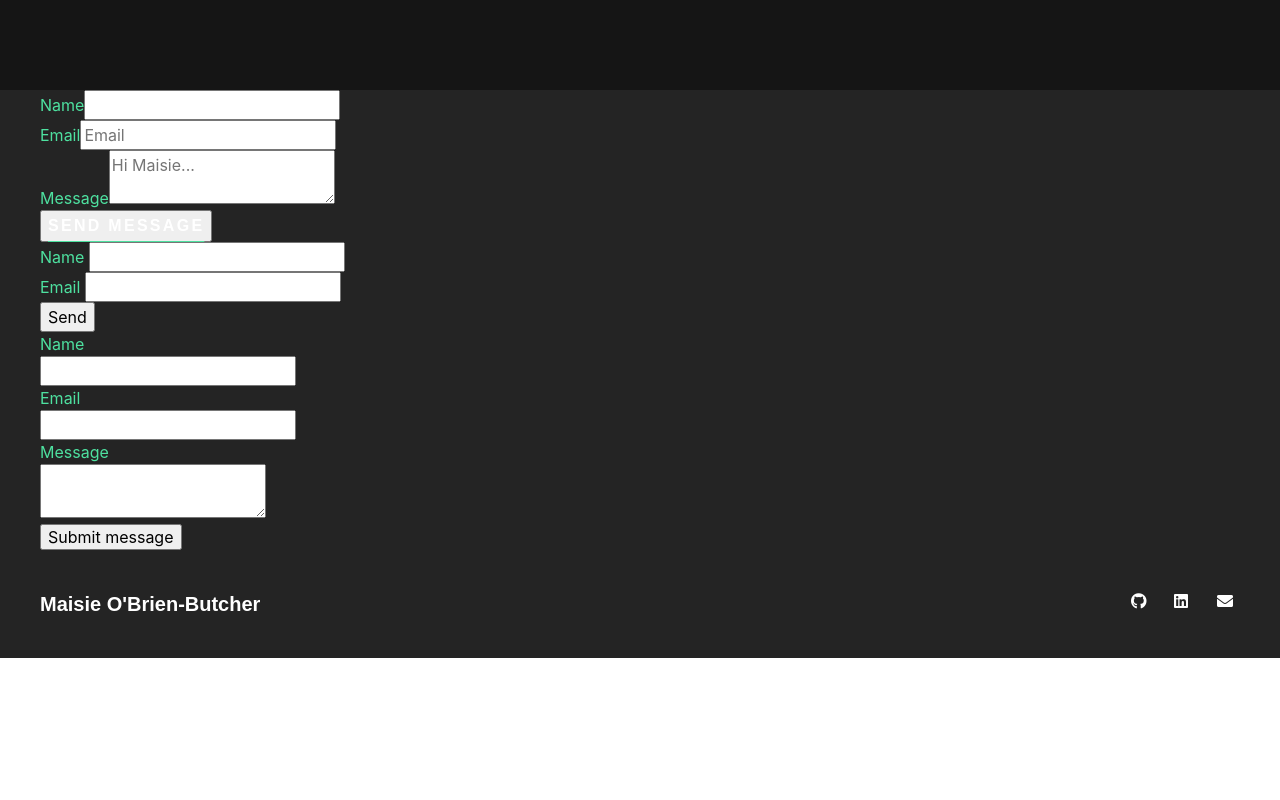
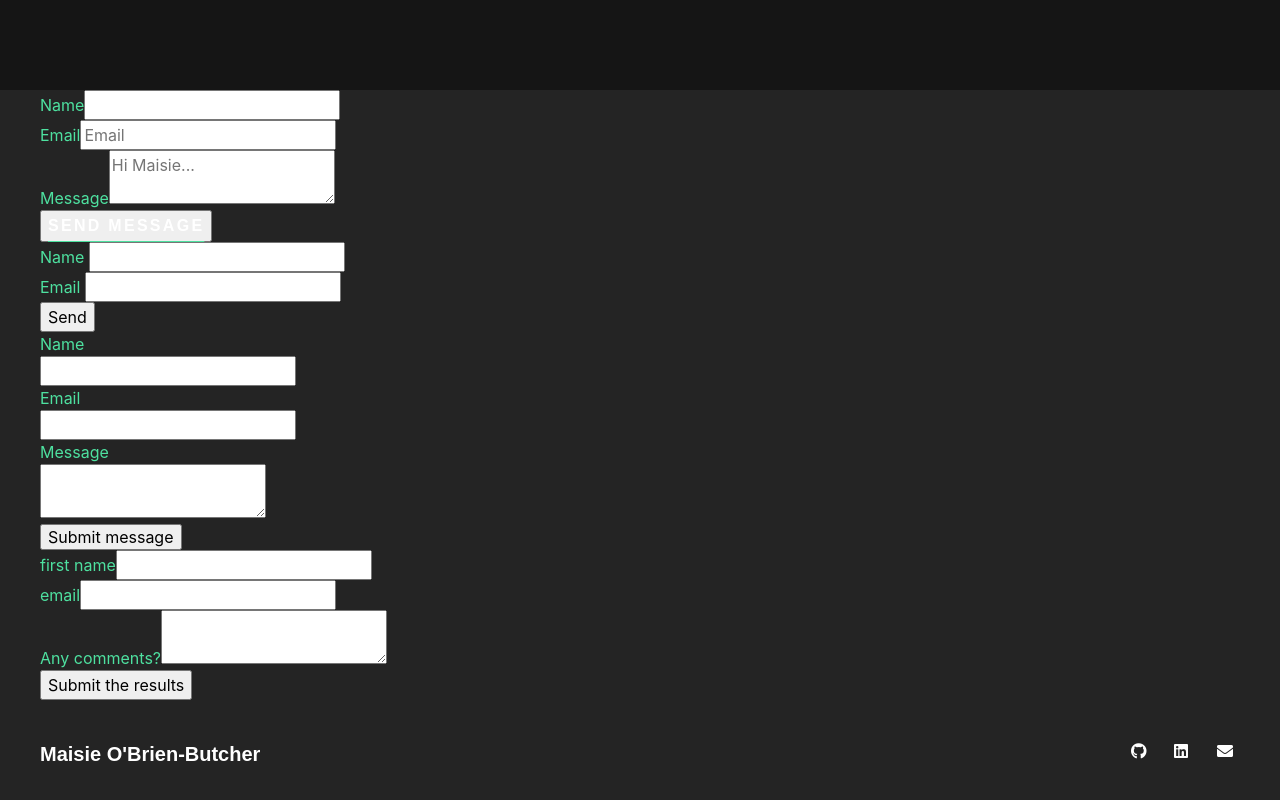
Before and after one commit to maisieo/-maisie-codes, a React (Create React App) app: page / in a window 1280 px wide. Shown: the part 2260-3060 px from the top of the page. Before the commit the page ends 2918 px from the top, so only its background shows below. Built offline with nearby package versions, Linux system fonts and the light colour scheme.

Commit message:
final form

```diff
--- a/src/components/Home/ContactForm/ContactForm.js
+++ b/src/components/Home/ContactForm/ContactForm.js
@@ -125,7 +125,7 @@ function ContactForm() {
         </div>
       </form>
 
-      <form name="contact"         data-netlify="true">
+      <form name="contact" data-netlify="true">
         <p>
           <label>
             Name <input type="text" name="name" />
@@ -140,8 +140,6 @@ function ContactForm() {
           <button type="submit">Send</button>
         </p>
       </form>
-
-
 
       <form name="contact" method="post">
         <p>
@@ -160,6 +158,33 @@ function ContactForm() {
           <input type="submit" value="Submit message" />
         </p>
       </form>
+
+      {/* Try 3 */}
+      <form
+        name="contact v1"
+        method="post"
+        data-netlify="true"
+        onSubmit="submit"
+      >
+        <input type="hidden" name="form-name" value="contact v1"></input>
+
+        <div>
+          <label>
+            first name<input type="text" name="first-name"></input>
+          </label>
+        </div>
+        <div>
+          <label>
+            email<input type="email" name="email"></input>
+          </label>
+        </div>
+        <div>
+          <label>
+            Any comments?<textarea name="comments"></textarea>
+          </label>
+        </div>
+        <button type="submit">Submit the results</button>
+      </form>
     </div>
   );
 }
```
Lines whose indentation alone changed are shown as unchanged.
